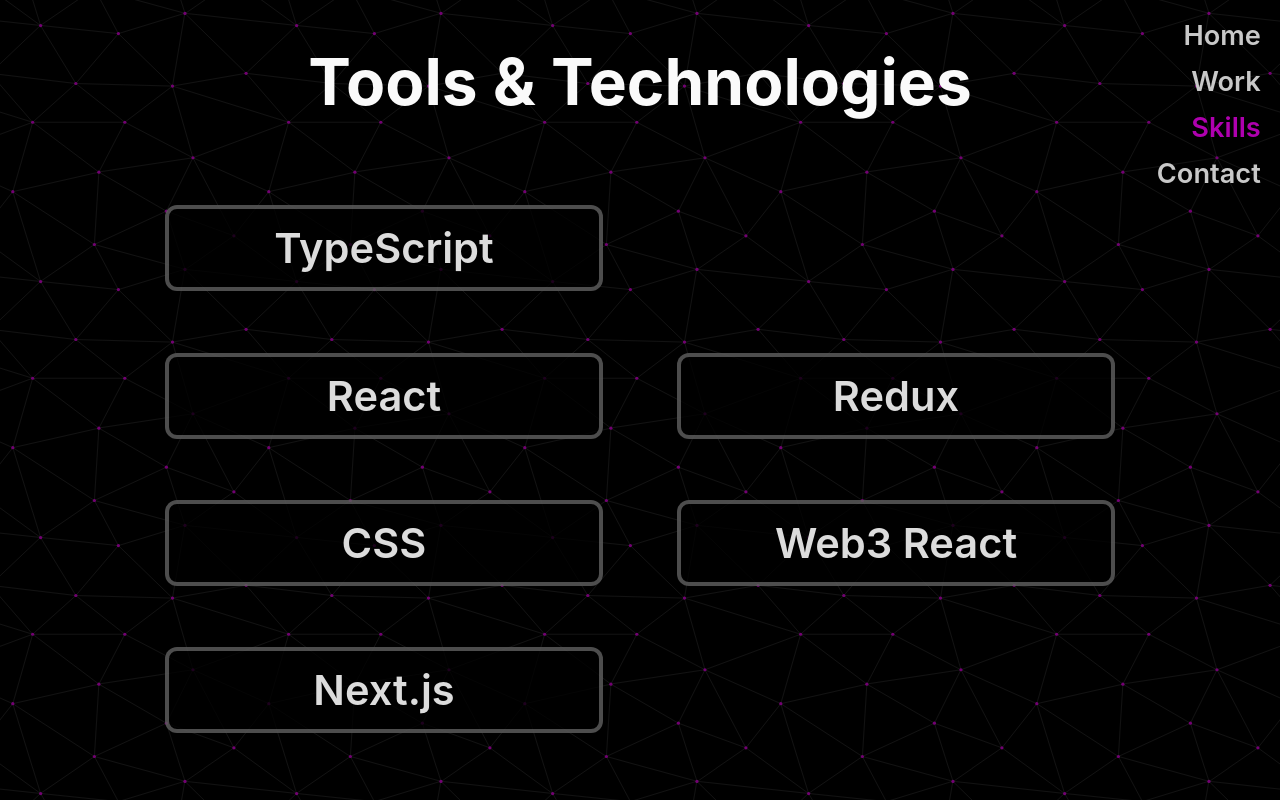
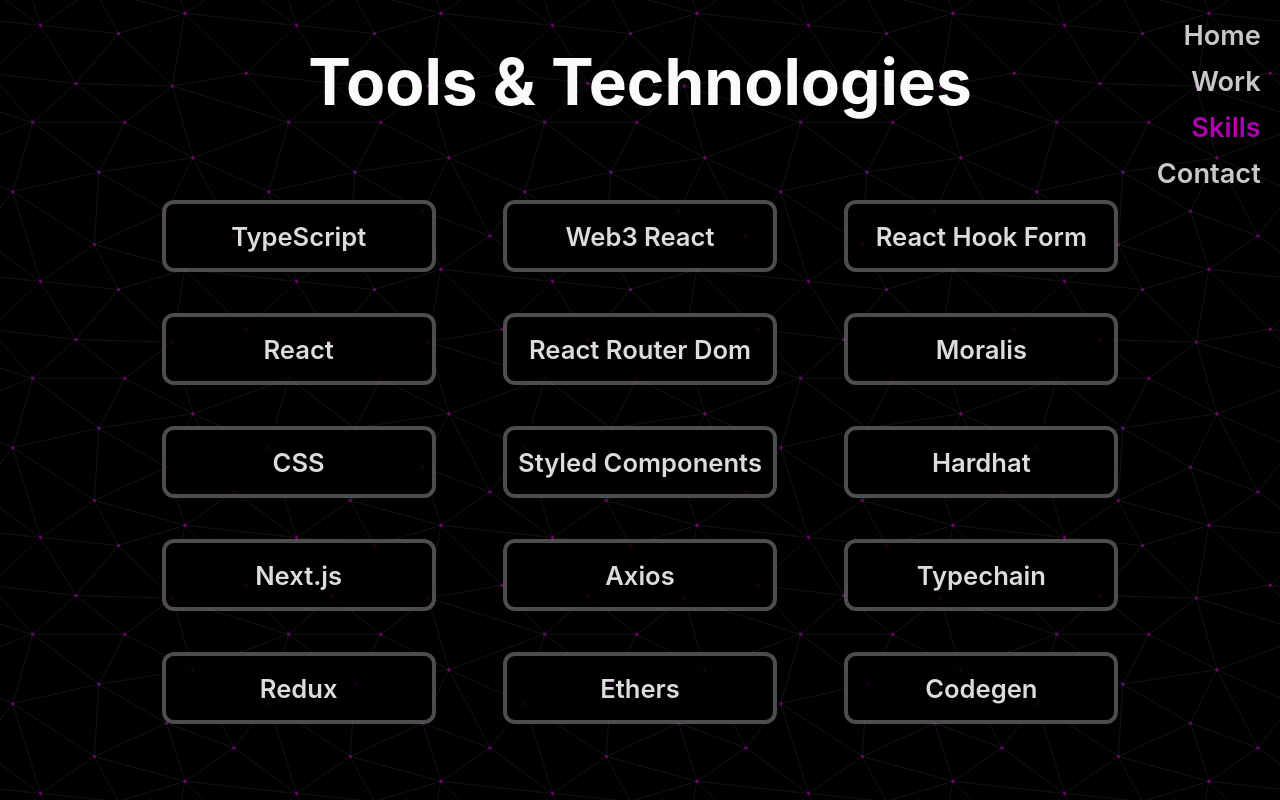
Before and after one commit to Sean-Tisdale/Portfolio, a React (Create React App) app: page /Skills in a window 1280 px wide. Built offline with nearby package versions, Linux system fonts and the light colour scheme.

Commit message:
updated skills page

```diff
--- a/src/components/ContactPage/index.tsx
+++ b/src/components/ContactPage/index.tsx
@@ -68,6 +68,7 @@
             Name
             <input
               type="text"
+              maxLength={60}
               placeholder="Name"
               {...register("name", { required: true })}
             />
@@ -77,6 +78,7 @@
             <input
               type="email"
               placeholder="Email"
+              maxLength={60}
               {...register("email", {
                 required: "Email is required",
                 pattern: {
@@ -90,6 +92,7 @@
           <label>
             Message
             <textarea
+              maxLength={500}
               placeholder="Message"
               {...register("message", { required: true })}
             />
--- a/src/components/SkillsPage/SkillsPage.styles.ts
+++ b/src/components/SkillsPage/SkillsPage.styles.ts
@@ -42,13 +42,14 @@
   justify-content: center;
   align-items: center;
   width: 80%;
-  height: 75%;
+  height: 80%;
   @media only screen and (max-width: 600px) {
     width: 100%;
     height: 66vh;
     padding-bottom: 10%;
     margin-top: -1%;
     flex-wrap: nowrap;
+    overflow: scroll;
   }
 
   @media only screen and (min-width: 600px) {
@@ -69,11 +70,11 @@
   flex-direction: row;
   align-items: center;
   justify-content: center;
-  width: 42%;
-  height: 13%;
+  width: 26%;
+  height: 10%;
   border-radius: 12px;
-  margin-bottom: 6%;
-  font-size: 2.6em;
+  margin-bottom: 4%;
+  font-size: 1.6em;
   font-weight: 600;
   color: rgb(220, 220, 220);
   background-color: rgba(0, 0, 0, 0.75);
--- a/src/components/SkillsPage/constants.ts
+++ b/src/components/SkillsPage/constants.ts
@@ -1,8 +1,17 @@
 export const SkillsData = [
-  { key: "1", skill: "TypeScript" },
-  { key: "2", skill: "React" },
-  { key: "3", skill: "CSS" },
-  { key: "4", skill: "Next.js" },
-  { key: "5", skill: "Redux" },
-  { key: "6", skill: "Web3 React" },
+  { skill: "TypeScript" },
+  { skill: "React" },
+  { skill: "CSS" },
+  { skill: "Next.js" },
+  { skill: "Redux" },
+  { skill: "Web3 React" },
+  { skill: "React Router Dom" },
+  { skill: "Styled Components" },
+  { skill: "Axios" },
+  { skill: "Ethers" },
+  { skill: "React Hook Form" },
+  { skill: "Moralis" },
+  { skill: "Hardhat" },
+  { skill: "Typechain" },
+  { skill: "Codegen" },
 ];
--- a/src/components/SkillsPage/index.tsx
+++ b/src/components/SkillsPage/index.tsx
@@ -6,7 +6,6 @@
 } from "./SkillsPage.styles";
 
 interface ISkillsPageProps {
-  key: string;
   skill: string;
 }
 
@@ -16,7 +15,7 @@
       <h1>Tools &#38; Technologies</h1>
       <SCCardWrapper>
         {SkillsData?.map((data: ISkillsPageProps) => (
-          <SCSkillsCard key={data?.key}>
+          <SCSkillsCard key={data?.skill}>
             <span>{data?.skill}</span>
           </SCSkillsCard>
         ))}
```
